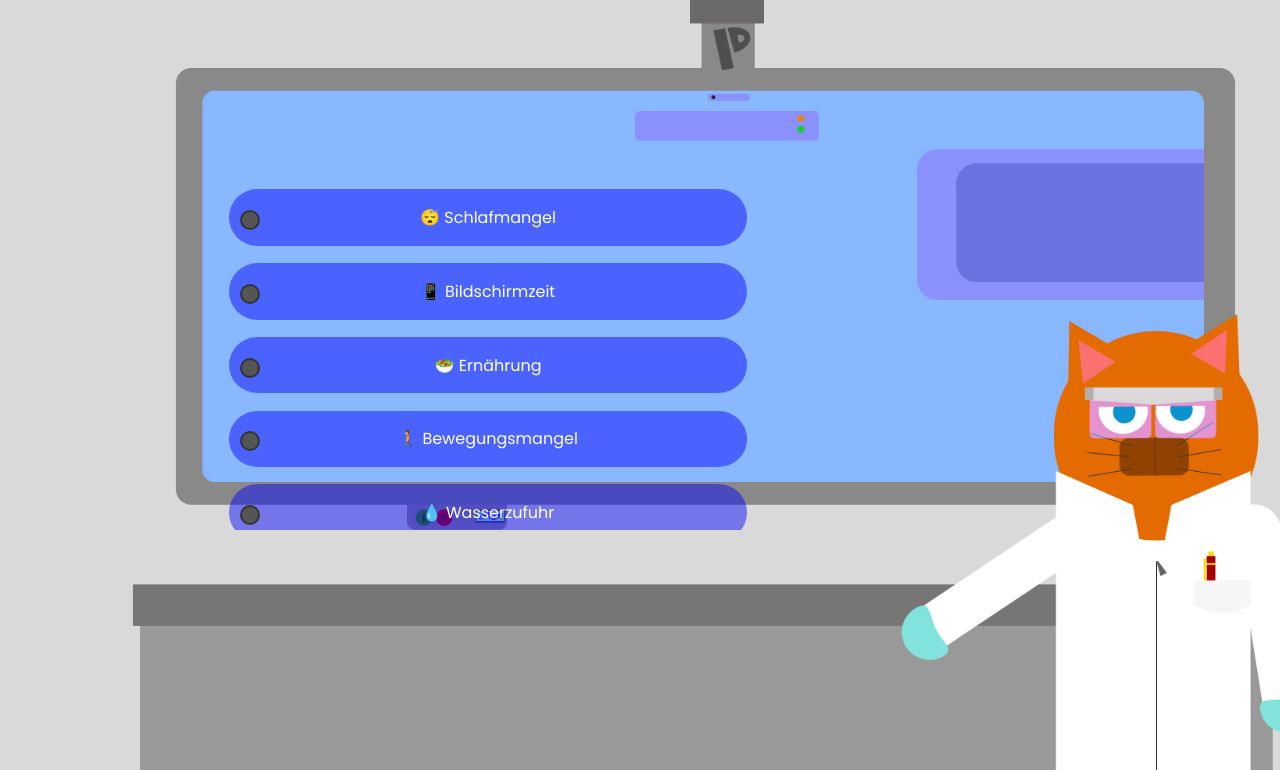
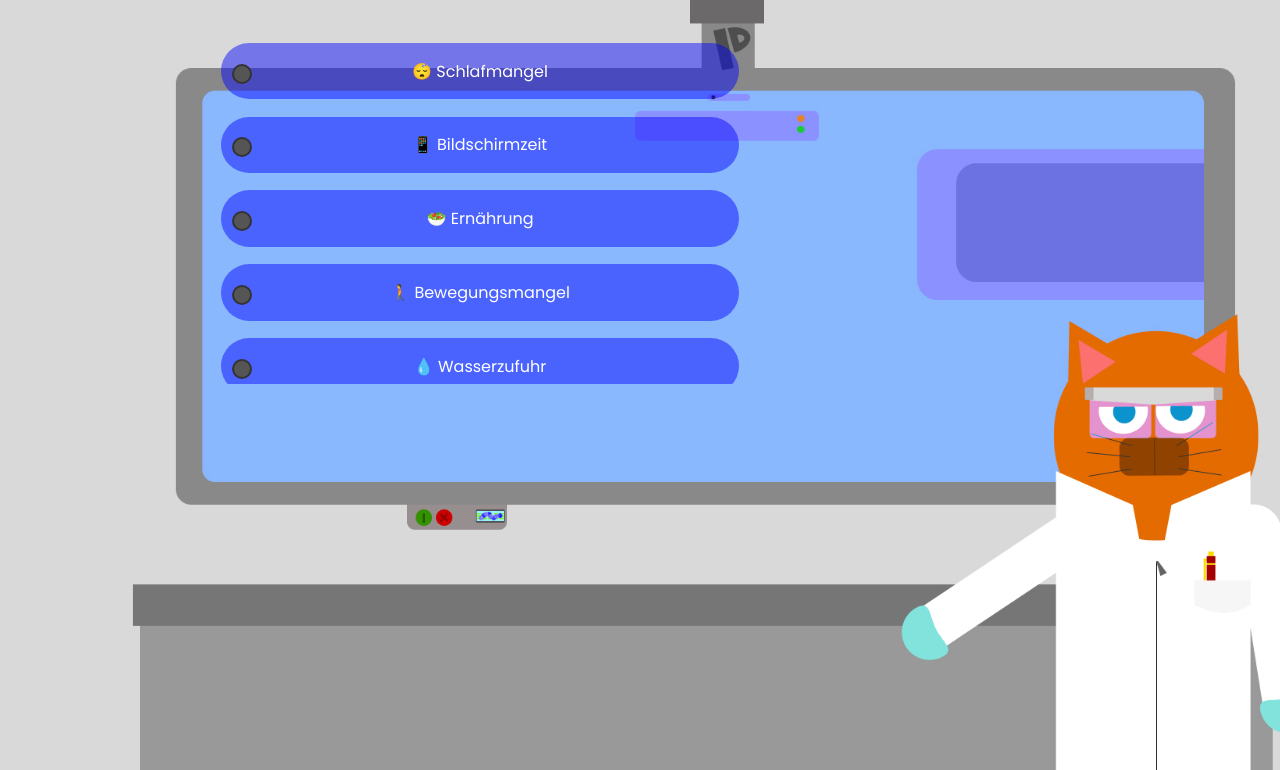
Before and after one commit to Daniel31507/Purrfect-Habits, a PHP site: page /project/html/Auswahl.php in a window 1280 px wide. Shown: the top 770 px of the page. Run offline with PHP 8.4, Linux system fonts and the light colour scheme.

Commit message:
css update

```diff
--- a/htdocs/project/css/auswahl.css
+++ b/htdocs/project/css/auswahl.css
@@ -13,8 +13,9 @@
     color: white;
 }
 .window{
-    margin-left: 15vw;
-    margin-top: 23.3vh;
+    position: fixed;
+    left: 15vw;
+    top: 5vh;
     width: 45vw;
     height: 43vh;
     overflow-y: scroll
@@ -95,6 +96,7 @@
     height: 15vh;
     left: 67vw;
     bottom: 74.5vh;
+
     text-align: center;
     font-size: 2.8em;
 }
```
